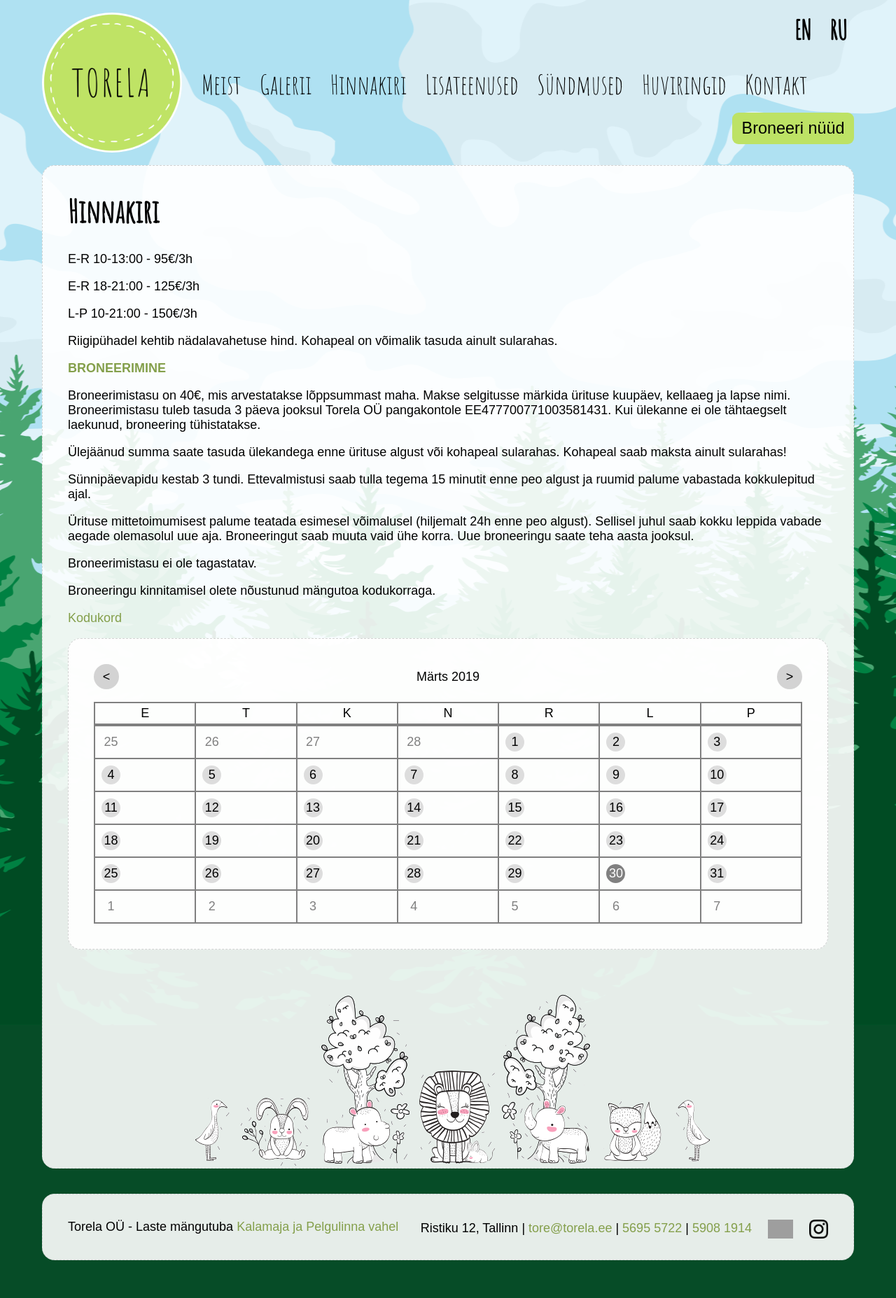
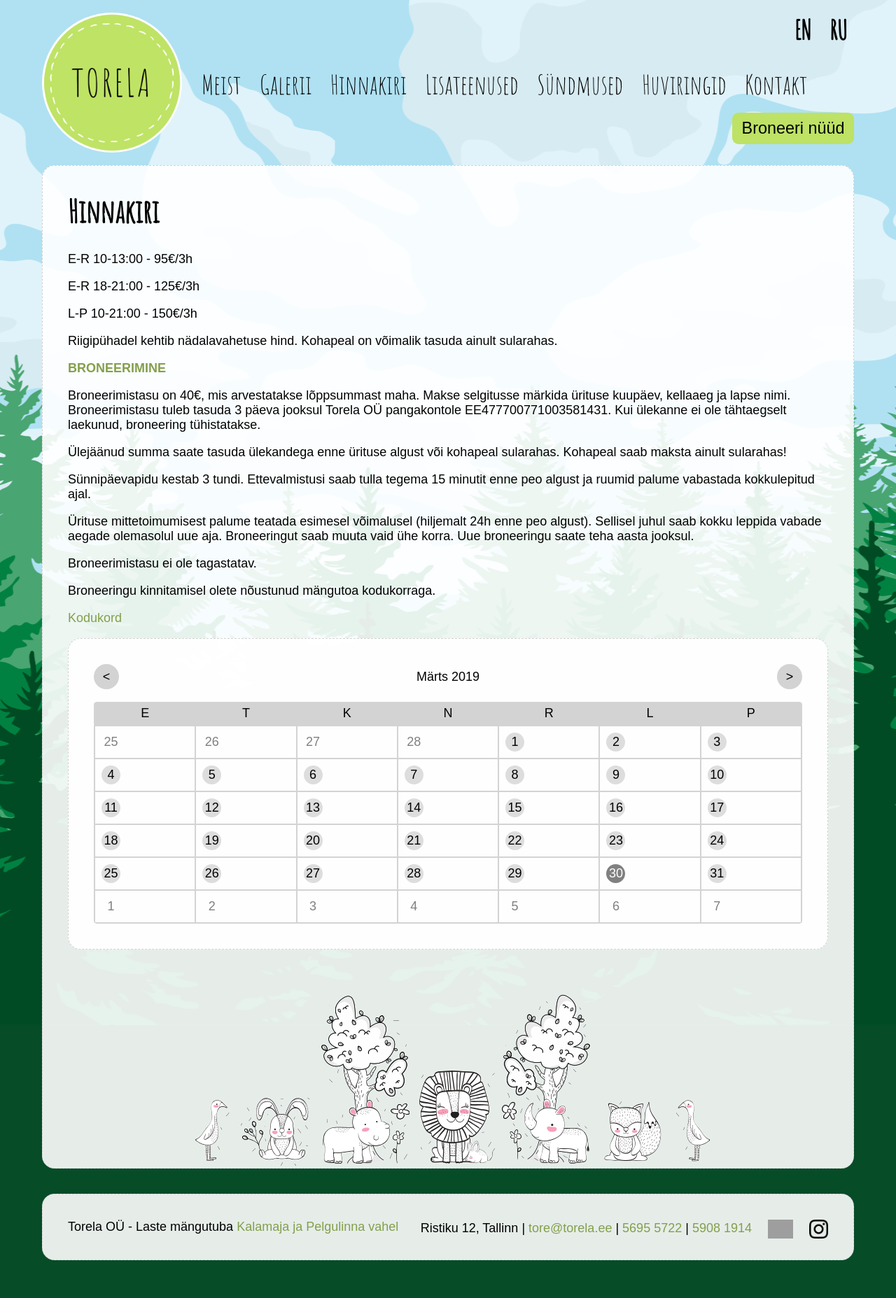
Before and after one commit to mypsik/torela, a Jekyll site: the page built from hinnakiri/index.md, in a window 1280 px wide. Shown: the whole page at 70% size. Built offline with Jekyll 4.4.1, drawn with Linux system fonts in a browser that asks for light colours; a script that is not in the unit is left out; grey boxes are pictures that could not be loaded.

Commit message:
add border radiuses to calendar

```diff
--- a/styles/calendar.css
+++ b/styles/calendar.css
@@ -9,13 +9,25 @@
 .calendar table {
   width: 100%;
   border-spacing: 0;
-  border: 1px solid grey;
+  border: 1px solid lightgray;
   line-height: 1.5;
 }
 
 .calendar table td {
   width: 14.28%;
-  border: 1px solid grey;
+  border: 1px solid lightgray;
+}
+
+.calendar__head-days {
+  border-radius: 4px 4px 0 0;
+}
+
+.calendar__head-days td {
+  background: lightgray;
+}
+
+#calendar-body {
+  border-radius: 0 0 4px 4px;
 }
 
 #calendar-body td {
```
